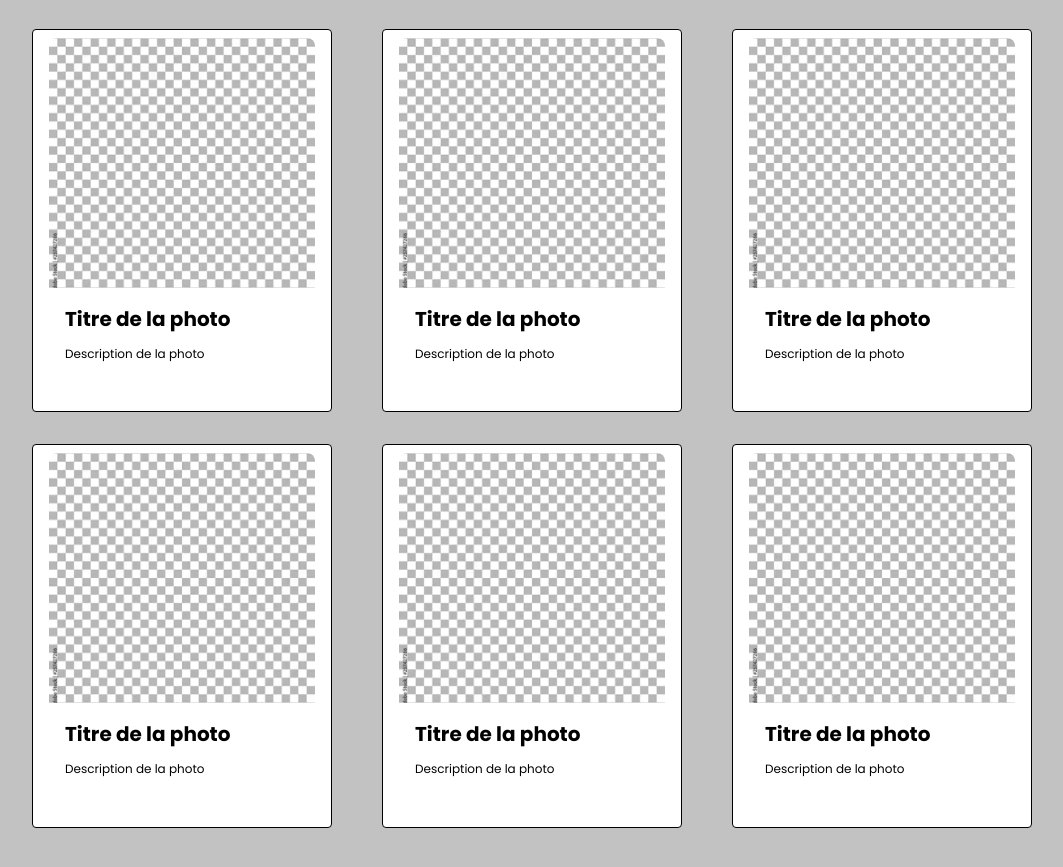
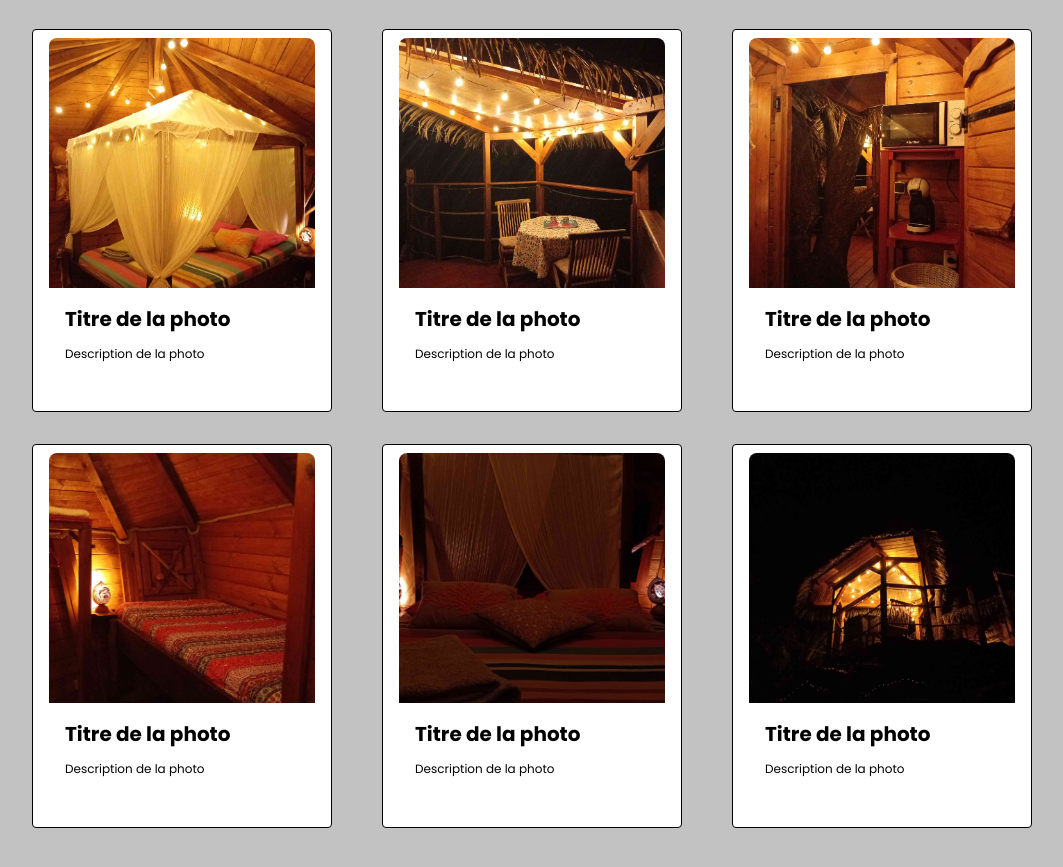
Before and after one commit to farfux/farfux.github.io, a website built with Parcel: page photo-cabane-zo.html in a window 1280 px wide. Shown: the part 117-984 px from the top of the page, without its empty margins (108-1171 px from the left). Built offline with nearby package versions, Linux system fonts and the light colour scheme.

Commit message:
Update photo-cabane-zo.html

```diff
--- a/photo-cabane-zo.html
+++ b/photo-cabane-zo.html
@@ -46,7 +46,7 @@
             <div class="place-card-container button">
               <img
                 alt="image"
-                src="public/blank-300h.jpg"
+                src="public/cabane Zoé (2).jpg"
                 class="place-card-image"
               />
               <div class="place-card-container1">
@@ -61,7 +61,7 @@
             <div class="place-card-container button">
               <img
                 alt="image"
-                src="public/blank-300h.jpg"
+                src="public/cabane Zoé (3).jpg"
                 class="place-card-image"
               />
               <div class="place-card-container1">
@@ -76,7 +76,7 @@
             <div class="place-card-container button">
               <img
                 alt="image"
-                src="public/blank-300h.jpg"
+                src="public/cabane Zoé (4).jpg"
                 class="place-card-image"
               />
               <div class="place-card-container1">
@@ -91,7 +91,7 @@
             <div class="place-card-container button">
               <img
                 alt="image"
-                src="public/blank-300h.jpg"
+                src="public/cabane Zoé (6).jpg"
                 class="place-card-image"
               />
               <div class="place-card-container1">
@@ -106,7 +106,7 @@
             <div class="place-card-container button">
               <img
                 alt="image"
-                src="public/blank-300h.jpg"
+                src="public/cabane Zoé (7).jpg"
                 class="place-card-image"
               />
               <div class="place-card-container1">
@@ -121,7 +121,7 @@
             <div class="place-card-container button">
               <img
                 alt="image"
-                src="public/blank-300h.jpg"
+                src="cabane Zoé (8).jpg"
                 class="place-card-image"
               />
               <div class="place-card-container1">
```
